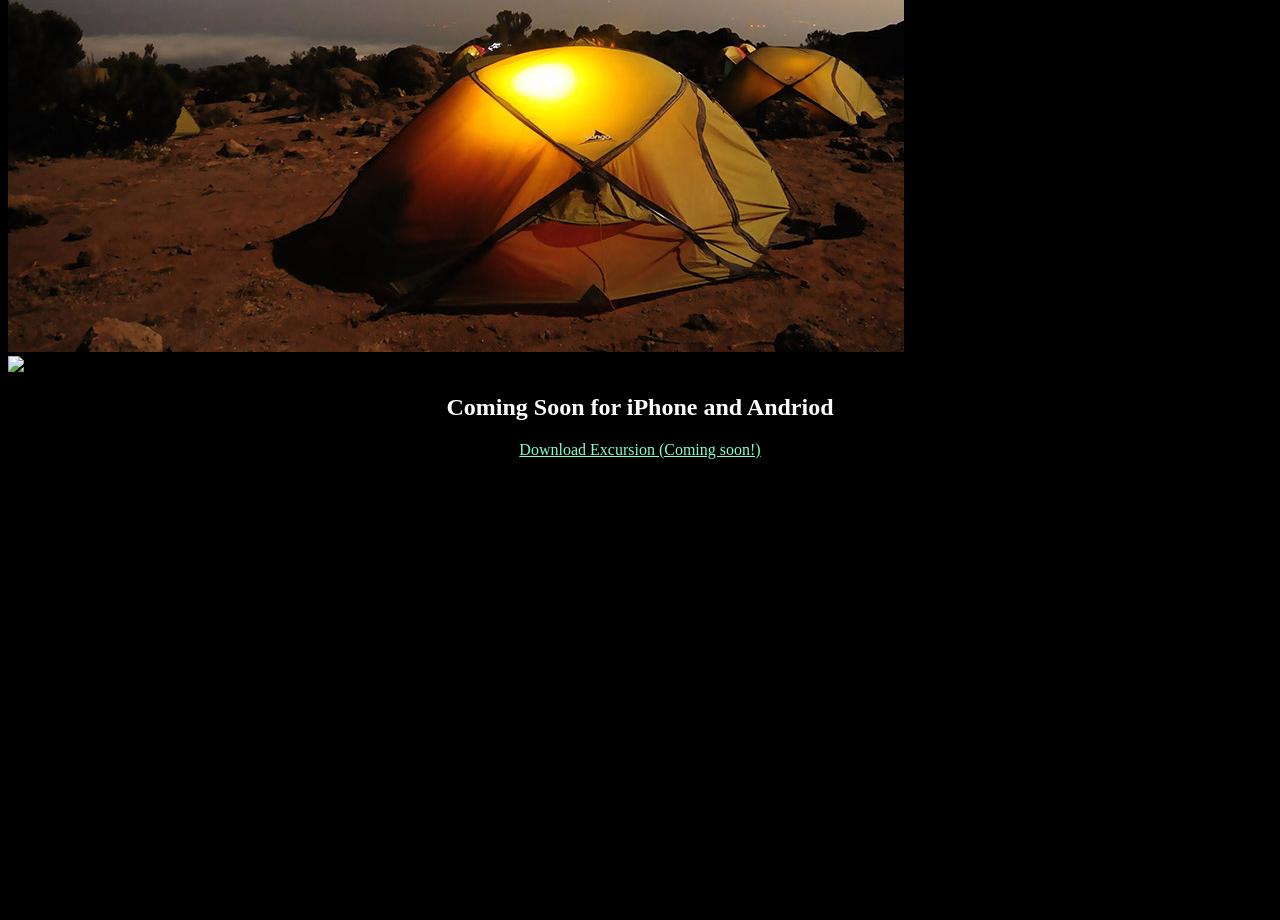
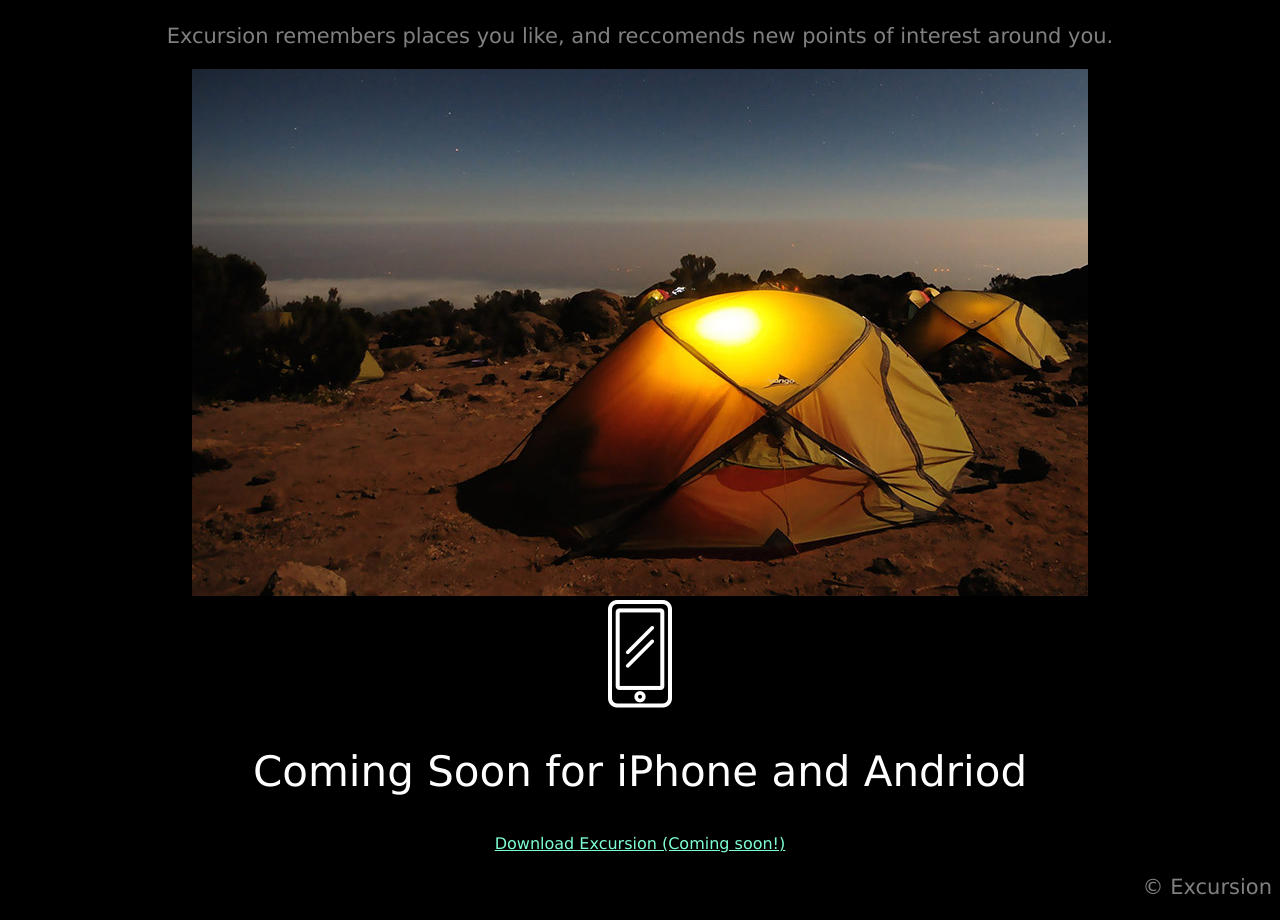
Before and after one commit to joe-quigley/excursion, a plain HTML site: page index.html in a window 1280 px wide. Shown: the part 419-1339 px from the top of the page. Before the commit the page ends 894 px from the top, so only its background shows below. Drawn offline with Linux system fonts and the light colour scheme.

Commit message:
completed html/css

```diff
--- a/index.html
+++ b/index.html
@@ -5,27 +5,39 @@
   <link href="./resources/css/style.css" type="text/css" rel="stylesheet" />
 </head>
 <body>
+<!-- Heading text -->
   <h1>Discover hidden places in the world around you</h1>
   <p>
     <a href="./#">
     Download Excursion (Coming soon!)</a>
   </p>
+<!-- Phone video -->
   <div id="phone">
-
+    <video autoplay="" muted="" loop="">
+    <source src="./resources/videos/excursion.mp4" type="video/mp4">
+    </video>
   </div>
+<!--text and 2nd img -->
   <div>
     <h2>Your personal travel guide</h2>
-    <p>
+    <p >
       Excursion remembers places you like, and reccomends new points of interest around you.
     </p>
     <img src="./resources/images/camp.jpg" alt="campsite" title="campsite" />
   </div>
+<!--phone img -->
   <div>
-    <img src="./respirces/images/phone.png" alt="phone image" title="phone" />
+    <img id="phone" src="./resources/images/phone.png" alt="phone image" title="phone" />
     <h2> Coming Soon for iPhone and Andriod</h2>
     <p>
       <a href="./#">Download Excursion (Coming soon!)</a>
     </p>
   </div>
+<!-- footer -->
+  <div class="footer">
+    <p>
+      © Excursion
+    </p>
+  </div>
 </body>
 </html>
--- a/resources/css/style.css
+++ b/resources/css/style.css
@@ -1,20 +1,30 @@
-html {
+
+body {
   background-color: black;
-}
-h1,
-h2,
-p {
   color: white;
   text-align: center;
 }
+h1, h2, p {
+  font-family: Verdana;
+}
+
 h1 {
-  font-family: Verdana;
   font-weight: normal;
   font-size: 50px;
-
+}
+h2 {
+  font-weight: 300;
+  font-size: 42px
+}
+p {
+  color: gray;
+  font-size: 21px
 }
 a {
   color: Aquamarine;
   font-size: 16px;
   text-align: center;
 }
+.footer {
+  text-align: right;
+}
```
